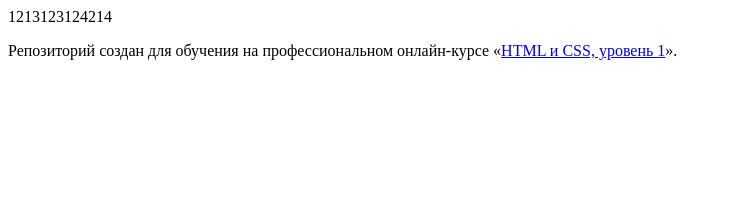
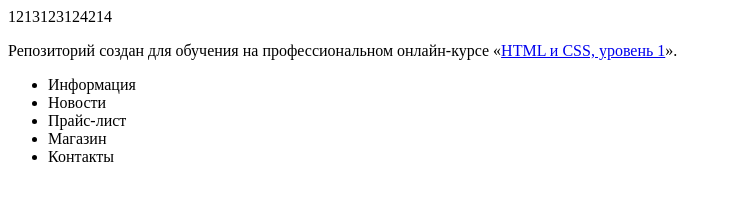
Before and after one commit to gonch0/22506-barbershop, a plain HTML site: page index.html in a window 1280 px wide. Shown: the whole page, without its empty margins (0-732 px from the left). Drawn offline with Linux system fonts and the light colour scheme.

Commit message:
Update index.html
test2

```diff
--- a/index.html
+++ b/index.html
@@ -7,6 +7,14 @@
   <body>
 	1213123124214
     <p>Репозиторий создан для обучения на профессиональном онлайн‑курсе «<a href="https://htmlacademy.ru/intensive/htmlcss">HTML и CSS, уровень 1</a>».</p>
-
+    <nav>
+      <ul>
+        <li>Информация</li>
+        <li>Новости</li>
+        <li>Прайс-лист</li>
+        <li>Магазин</li>
+        <li>Контакты</li>
+      </ul>
+    </nav>
   </body>
 </html>
```
